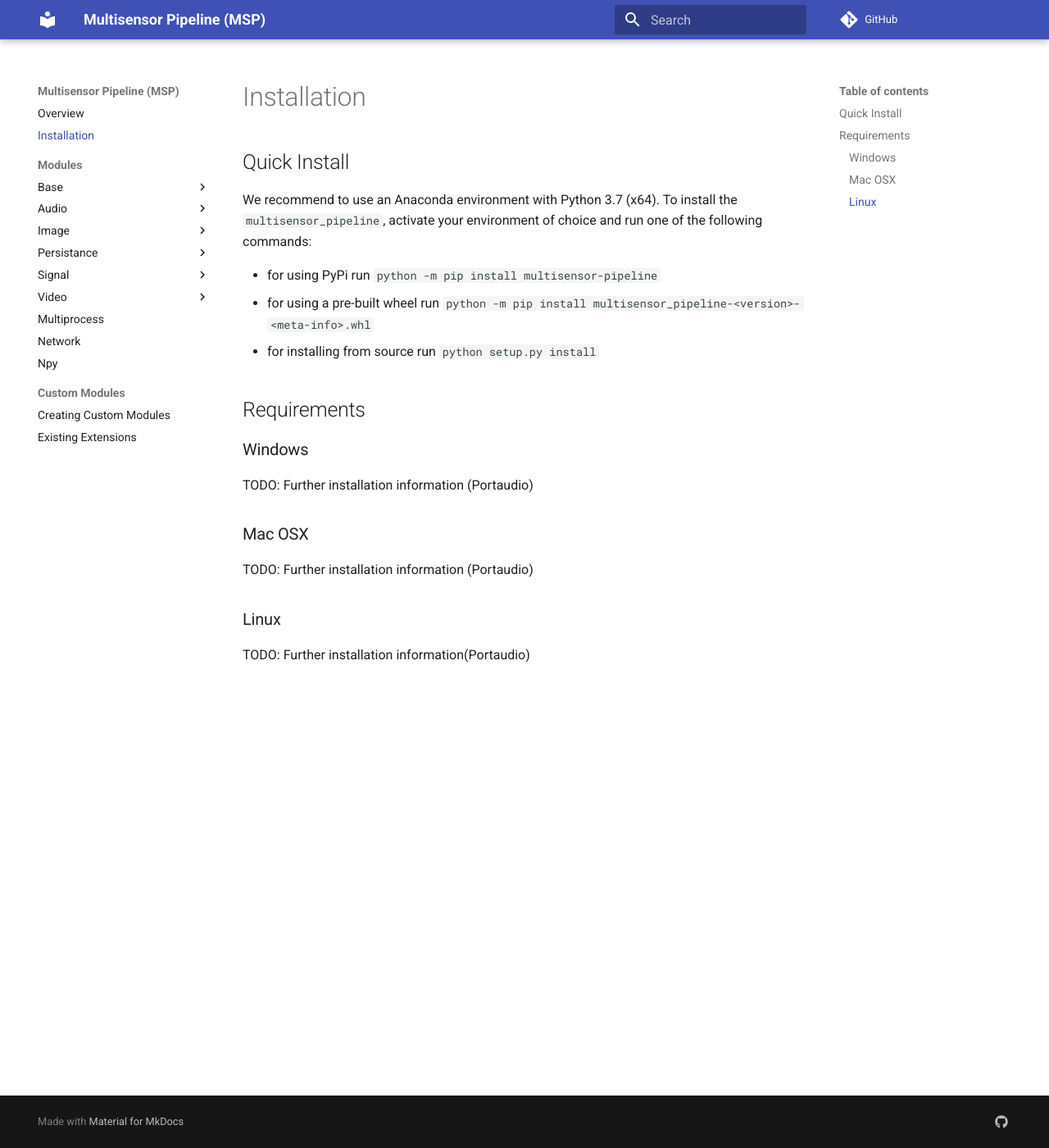
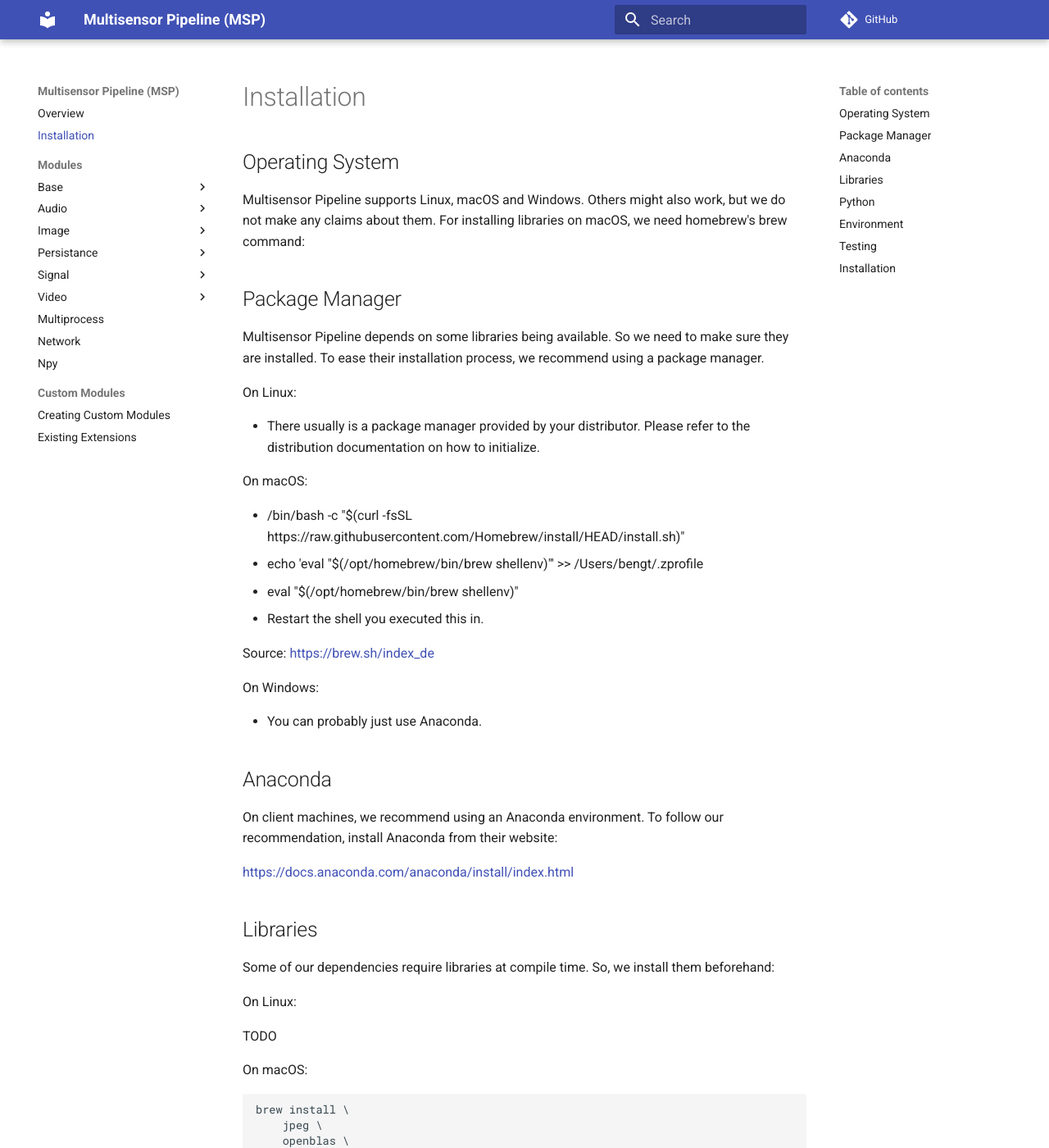
Before and after one commit to DFKI-Interactive-Machine-Learning/multisensor-pipeline, an MkDocs documentation site: the page built from docs/installation.md, in a window 1280 px wide and 1400 px high. Shown: the whole window at 82% size. Built offline with MkDocs 1.6.1 and Material for MkDocs 9.7.7, drawn with Linux system fonts in a browser that asks for light colours; comment, search, counter and statistics services are not loaded; some of the changed text lies outside the part shown.

Commit message:
Rework installation instructions and detail them for macOS and Linux

```diff
--- a/docs/installation.md
+++ b/docs/installation.md
@@ -1,16 +1,121 @@
-## Quick Install
-We recommend to use an Anaconda environment with Python 3.7 (x64). To install the `multisensor_pipeline`, activate your environment of choice and run one of the following commands:
+# Installation
 
-* for using PyPi run `python -m pip install multisensor-pipeline`
-* for using a pre-built wheel run `python -m pip install multisensor_pipeline-<version>-<meta-info>.whl`
-* for installing from source run `python setup.py install`
+## Operating System
 
-##Requirements
-### Windows
-TODO: Further installation information (Portaudio)
+Multisensor Pipeline supports Linux, macOS and Windows.
+Others might also work, but we do not make any claims about them.
+For installing libraries on macOS, we need homebrew's brew command:
 
-### Mac OSX
-TODO: Further installation information (Portaudio)
+## Package Manager
 
-### Linux
-TODO: Further installation information(Portaudio)
+Multisensor Pipeline depends on some libraries being available.
+So we need to make sure they are installed.
+To ease their installation process, we recommend using a package manager.
+
+On Linux:
+
+-   There usually is a package manager provided by your distributor.
+    Please refer to the distribution documentation on how to initialize.
+
+On macOS:
+
+-     /bin/bash -c "$(curl -fsSL https://raw.githubusercontent.com/Homebrew/install/HEAD/install.sh)"
+-     echo 'eval "$(/opt/homebrew/bin/brew shellenv)"' >> /Users/bengt/.zprofile
+-     eval "$(/opt/homebrew/bin/brew shellenv)"
+-   Restart the shell you executed this in.
+
+Source: <https://brew.sh/index_de>
+
+On Windows:
+
+-   You can probably just use Anaconda.
+
+## Anaconda
+
+On client machines, we recommend using an Anaconda environment.
+To follow our recommendation, install Anaconda from their website:
+
+<https://docs.anaconda.com/anaconda/install/index.html>
+
+## Libraries
+
+Some of our dependencies require libraries at compile time.
+So, we install them beforehand:
+
+On Linux:
+
+TODO
+
+On macOS:
+
+    brew install \
+        jpeg \
+        openblas \
+        cmake \
+        portaudio \
+        pkgconfig
+
+On Windows:
+
+    conda install portaudio
+
+## Python
+
+Multisensor pipeline should work with any supported version of the Python interpreter.
+To install or upgrade your Python interpreter, please refer to their documentation:
+
+<https://wiki.python.org/moin/BeginnersGuide/Download>
+
+## Environment
+
+Multisensor Pipeline should be installed into a virtual environment.
+To create a local environment using Conda, run:
+
+On Linux:
+
+    conda create \
+        --channel conda-forge \
+        -p .condaenv \
+        --file requirements.d/pytest-macos.txt
+
+On macOS:
+
+    conda create \
+        --channel conda-forge \
+        -p .condaenv \
+        --file requirements.d/pytest-macos.txt
+
+On Windows:
+
+    conda create \
+        --channel conda-forge \
+        -p .condaenv \
+        --file requirements.d\pytest-windows.txt
+
+## Testing
+
+On Linux:
+
+    ./.condaenv/bin/python -m pytest multisensor_pipeline
+
+On macOS:
+
+    ./.condaenv/bin/python -m pytest multisensor_pipeline
+
+On Windows:
+
+    .\.condaenv\bin\python -m pytest multisensor_pipeline
+
+## Installation
+
+To actually install the `multisensor_pipeline` into the environment,
+  run one of the following commands:
+
+*   To install from PyPi, run:
+    `.condaenv/bin/python -m pip install multisensor-pipeline`
+
+*   To install a pre-built wheel, run:
+    `.condaenv/bin/python -m pip install multisensor_pipeline-<version>-<meta-info>.whl`
+
+*   To install from source, run (in a working copy of the repository):
+    `.condaenv/bin/python setup.py install`
```
